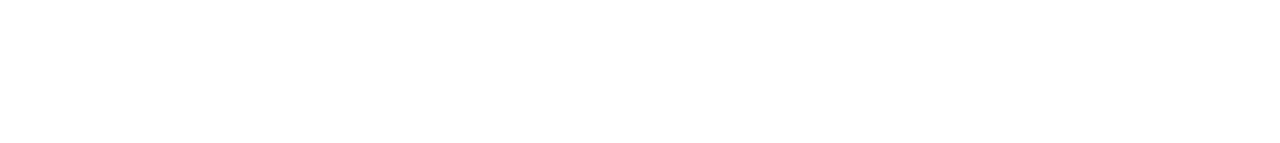
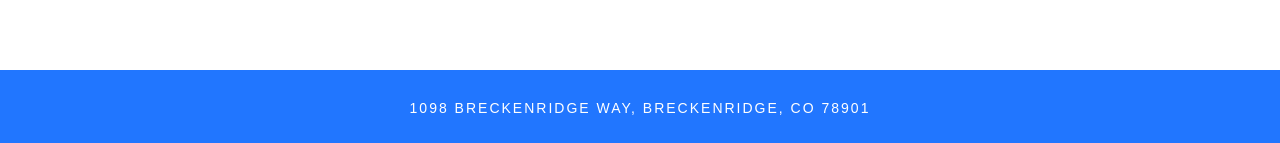
Before and after one commit to Joel-Lavia/TheSummitProjet, a React (Vite) app: page / in a window 1280 px wide. Shown: the part 2080-2223 px from the top of the page. Before the commit the page ends 2150 px from the top, so only its background shows below. Built offline with nearby package versions, Linux system fonts and the light colour scheme.

Commit message:
integration du footer

```diff
--- /dev/null
+++ b/src/Components/Footer.jsx
@@ -0,0 +1,8 @@
+function Footer() {
+    return (
+        <footer className="footer">
+ <h2>1098 Breckenridge Way, Breckenridge, CO 78901</h2>
+        </footer>
+    );
+}
+export default Footer
--- a/src/pages/Home.jsx
+++ b/src/pages/Home.jsx
@@ -3,6 +3,7 @@
 import Section from "../Components/Section";
 import SecondSection from "../Components/SecondSection";
 import ThirdSection from "../Components/ThirdSection";
+import Footer from "../Components/Footer";
 function Home() {
   const navigate = useNavigate();
   const handleClick = (path) => {
@@ -14,6 +15,7 @@
       <Section />
       <SecondSection />
       <ThirdSection />
+      <Footer />
     </div>
   );
 }
```
